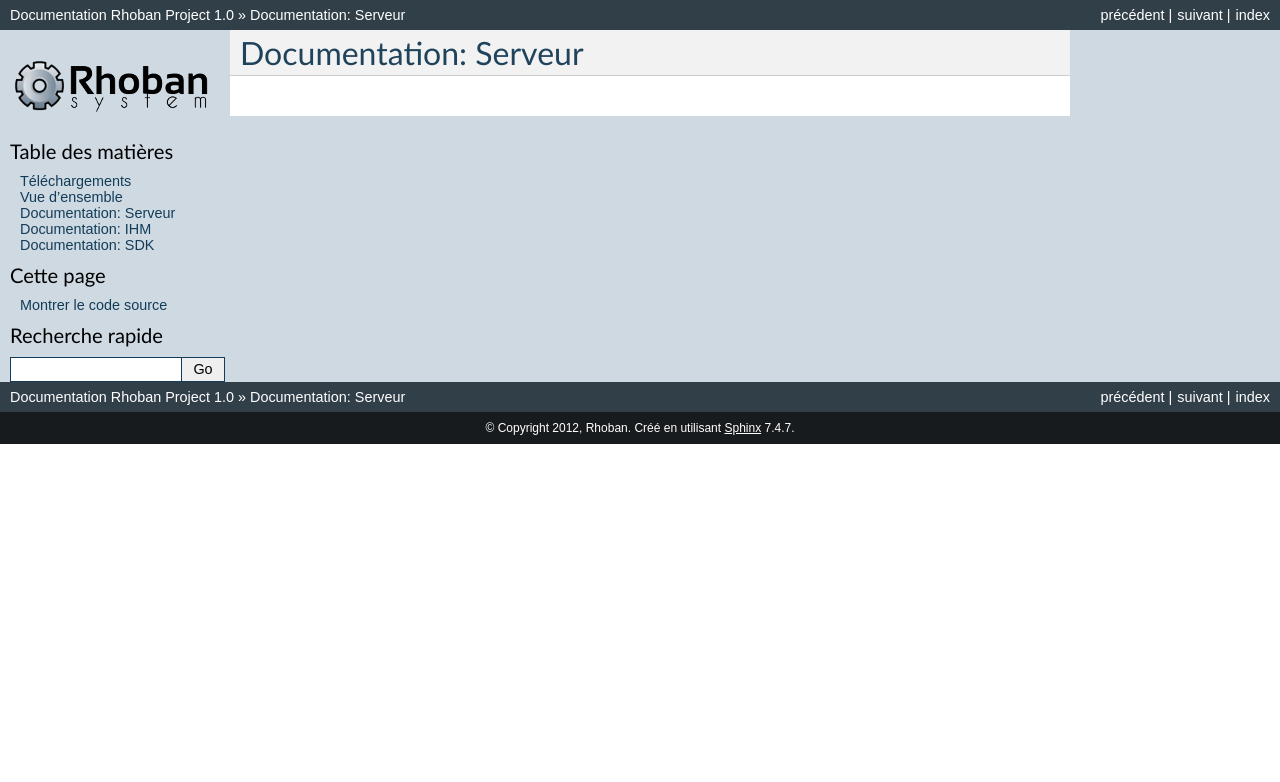
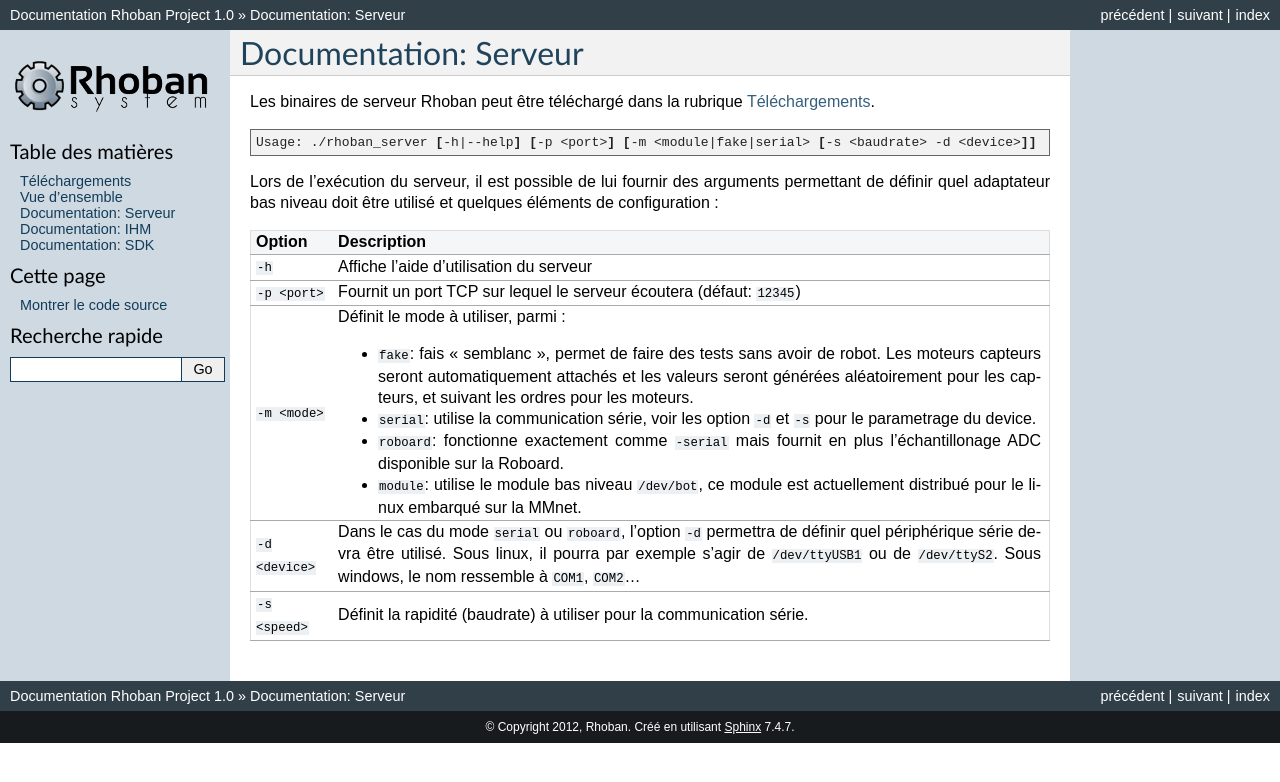
Before and after one commit to RhobanProject/Edu, a Sphinx documentation site: the page built from docs/source/server/index.rst, in a window 1280 px wide. Shown: the top 782 px of the page. Built offline with Sphinx 7.4.7, drawn with Linux system fonts in a browser that asks for light colours.

Commit message:
[docs] Documentation du serveur

```diff
--- a/docs/source/server/index.rst
+++ b/docs/source/server/index.rst
@@ -3,3 +3,41 @@
 
 Documentation: Serveur
 ======================
+
+Les binaires de serveur Rhoban peut être téléchargé dans la rubrique :ref:`telechargements`.
+
+.. code-block:: bash
+
+    Usage: ./rhoban_server [-h|--help] [-p <port>] [-m <module|fake|serial> [-s <baudrate> -d <device>]]
+
+Lors de l'exécution du serveur, il est possible de lui fournir des arguments permettant de définir
+quel adaptateur bas niveau doit être utilisé et quelques éléments de configuration :
+
+=============== ====================================================================
+Option          Description
+=============== ====================================================================
+``-h``          Affiche l'aide d'utilisation du serveur
+
+``-p <port>``   Fournit un port TCP sur lequel le serveur écoutera (défaut: ``12345``)
+
+``-m <mode>``   Définit le mode à utiliser, parmi :
+
+                - ``fake``: fais "semblanc", permet de faire des tests sans avoir de
+                  robot. Les moteurs capteurs seront automatiquement attachés et les
+                  valeurs seront générées aléatoirement pour les capteurs, et suivant
+                  les ordres pour les moteurs.
+                - ``serial``: utilise la communication série, voir les option ``-d`` et
+                  ``-s`` pour le parametrage du device.
+                - ``roboard``: fonctionne exactement comme ``-serial`` mais fournit
+                  en plus l'échantillonage ADC disponible sur la Roboard.
+                - ``module``: utilise le module bas niveau ``/dev/bot``, ce module est
+                  actuellement distribué pour le linux embarqué sur la MMnet.
+
+``-d <device>`` Dans le cas du mode ``serial`` ou ``roboard``, l'option ``-d`` permettra
+                de définir quel périphérique série devra être utilisé. Sous linux, il
+                pourra par exemple s'agir de ``/dev/ttyUSB1`` ou de ``/dev/ttyS2``. Sous
+                windows, le nom ressemble à ``COM1``, ``COM2``...
+
+``-s <speed>``  Définit la rapidité (baudrate) à utiliser pour la communication série.
+
+=============== ====================================================================
--- a/docs/source/telechargements.rst
+++ b/docs/source/telechargements.rst
@@ -1,3 +1,5 @@
+
+.. _telechargements:
 
 Téléchargements
 ===============
```
